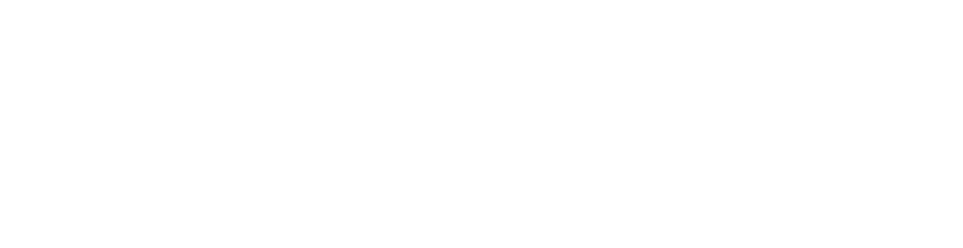
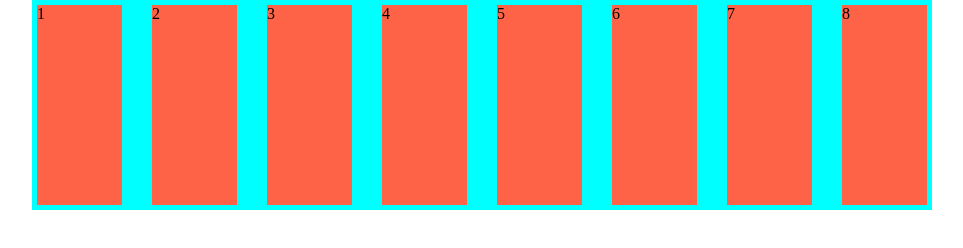
Before and after one commit to aryanposwal/cse15-25VA151, a plain HTML site: page web designing/college.html/unit3css.html/display.html in a window 1280 px wide. Shown: the whole page, without its empty margins (158-1121 px from the left). Drawn offline with Linux system fonts and the light colour scheme.

Commit message:
updated files

```diff
--- a/web designing/college.html/unit3css.html/display.html
+++ b/web designing/college.html/unit3css.html/display.html
@@ -14,9 +14,36 @@
             padding: 0%;
             box-sizing: border-box;
         }
+        main{
+            width: 900px;
+            height: auto;
+            background-color: aqua;
+            margin: 0 auto;
+            display: flex;
+            flex-direction: row;
+            flex-wrap: wrap;
+            justify-content: center;
+            gap: 20px;
+        }
+        .box{
+            /* width: 200px; */
+            height: 200px;
+            flex-grow: 1;
+            background-color: tomato;
+            margin: 5px;
+        }
     </style>
 </head>
 <body>
-
+    <main>
+        <div class="box">1</div>
+        <div class="box">2</div>
+        <div class="box">3</div>
+        <div class="box">4</div>
+        <div class="box">5</div>
+        <div class="box">6</div>
+        <div class="box">7</div>
+        <div class="box">8</div>
+    </main>
 </body>
 </html>
```
